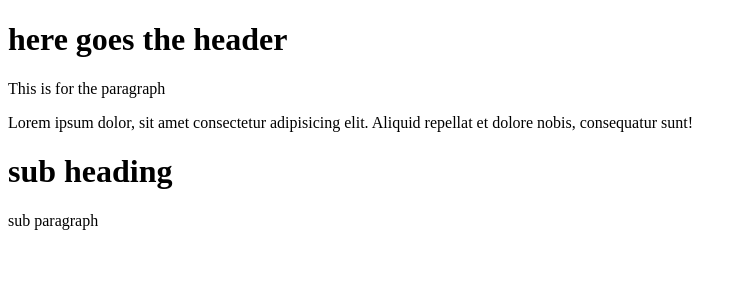
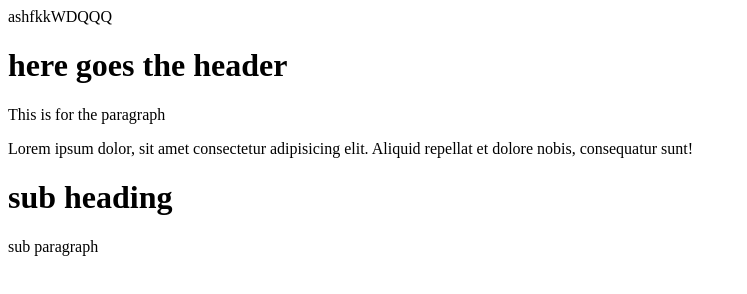
Before and after one commit to Hei-sen-bergg/git_sample, a plain HTML site: page index.html in a window 1280 px wide. Shown: the whole page, without its empty margins (0-747 px from the left). Drawn offline with Linux system fonts and the light colour scheme.

Commit message:
changes made

```diff
--- a/index.html
+++ b/index.html
@@ -5,7 +5,7 @@
     <meta name="viewport" content="width=device-width, initial-scale=1.0">
     <title>Document</title>
 </head>
-<body>
+<body>ashfkkWDQQQ
     <h1> here goes the header </h1>
     <p> This is for the paragraph</p>
     <p>Lorem ipsum dolor, sit amet consectetur adipisicing elit. Aliquid repellat et dolore nobis, consequatur sunt!</p>
```
